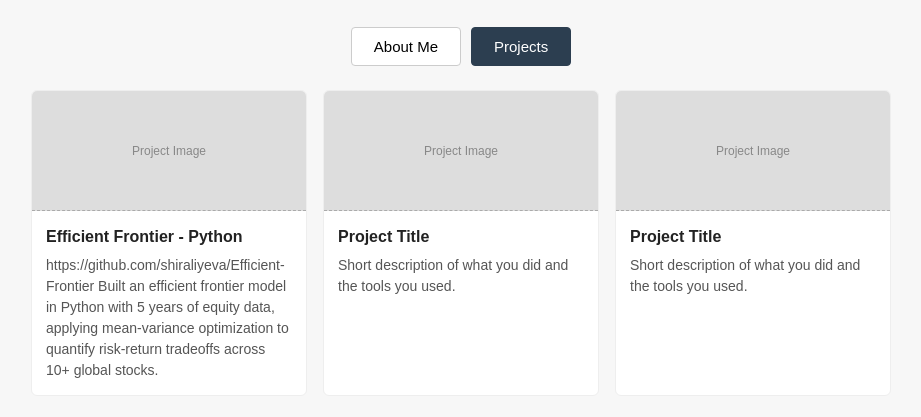
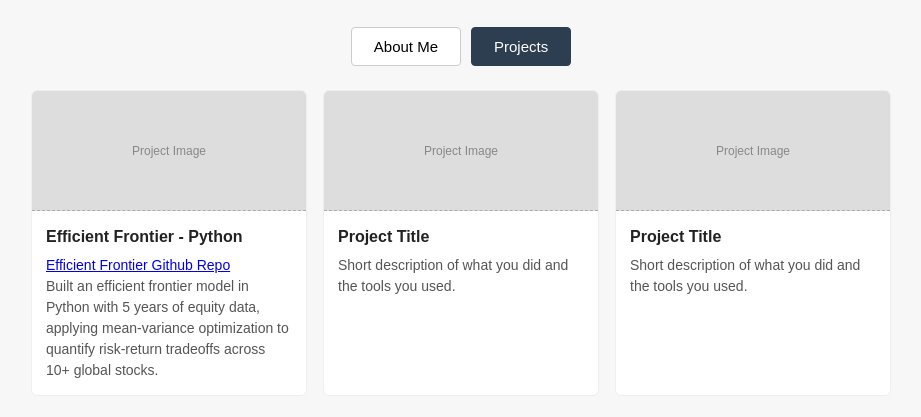
Before and after one commit to fshrlyva/fshrlyva.github.io, a plain HTML site: page index.html in a window 1280 px wide. Both pictures are taken after a click on the button "Projects". Shown: the part 271-688 px from the top of the page, without its empty margins (179-1100 px from the left). Drawn offline with Linux system fonts and the light colour scheme.

Commit message:
project 1 update

```diff
--- a/index.html
+++ b/index.html
@@ -189,8 +189,8 @@
             <div class="card-photo">Project Image</div>
             <div class="card-text">
               <h3>Efficient Frontier - Python</h3>
-              <p>https://github.com/shiraliyeva/Efficient-Frontier
-                Built an efficient frontier model in Python with 5 years of equity data, applying mean-variance optimization to quantify risk-return tradeoffs across 10+ global stocks.</p>
+              <p><a href="https://github.com/shiraliyeva/Efficient-Frontier">Efficient Frontier Github Repo</a></p>
+              <p>Built an efficient frontier model in Python with 5 years of equity data, applying mean-variance optimization to quantify risk-return tradeoffs across 10+ global stocks.</p>
             </div>
           </div>
 
```
